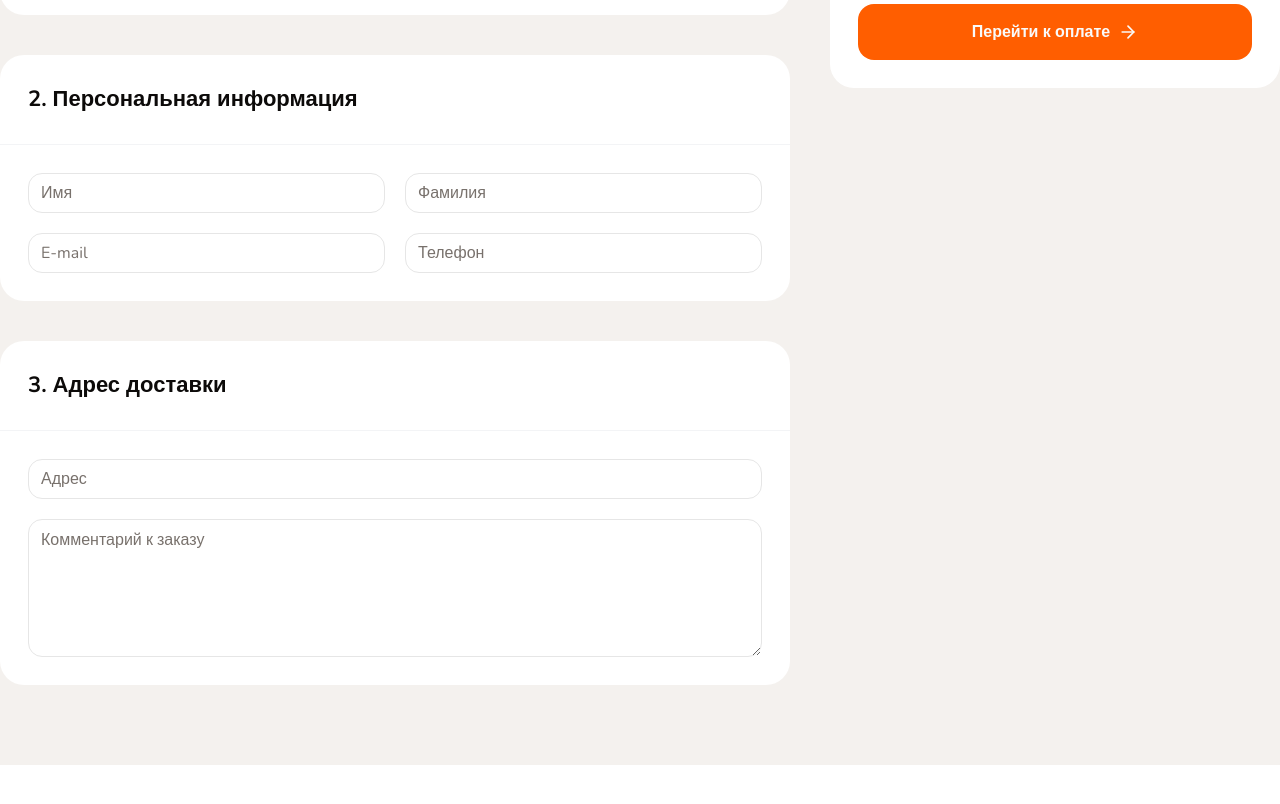
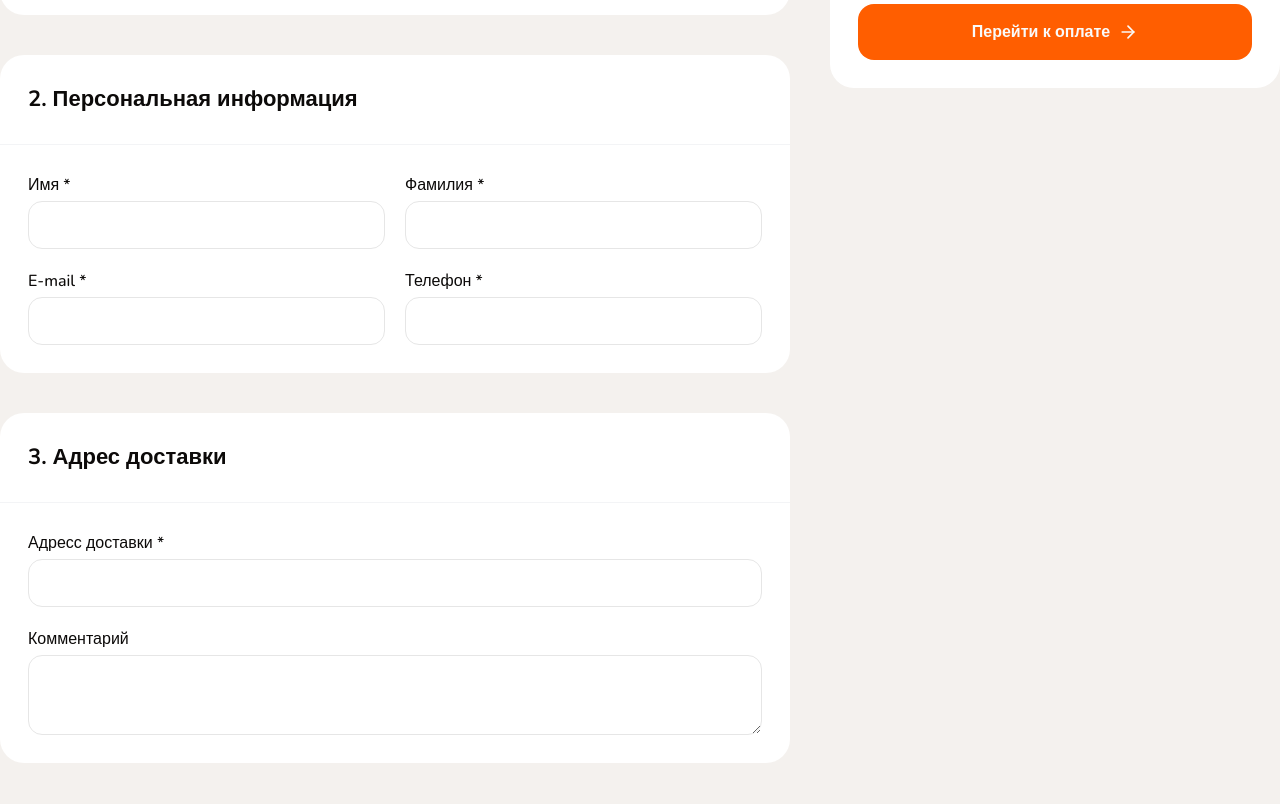
Before and after one commit to antmedwedew/next-pizza, a Next.js app: page /checkout in a window 1280 px wide. Shown: the part 380-1184 px from the top of the page. Before the commit the page ends 1145 px from the top, so only its background shows below. Built offline with nearby package versions, Linux system fonts and the light colour scheme; no server answers.

Commit message:
feat: add checkout forms from react-hook-forms

```diff
--- a/app/(checkout)/checkout/page.tsx
+++ b/app/(checkout)/checkout/page.tsx
@@ -1,21 +1,40 @@
 'use client';
 
 import { Title } from '@/shared/components/title';
-import { WhiteBlock } from '@/shared/components/white-block';
-import { Input } from '@/shared/components/ui/input';
-import { Textarea } from '@/shared/components/ui/textarea';
 import { CheckoutCart } from '@/shared/components/checkout/checkout-cart';
 import { useCart } from '@/shared/my-hooks/use-cart';
 import { CheckoutSidebar } from '@/shared/components/checkout/checkout-sidebar';
+import { FormProvider, useForm } from 'react-hook-form';
+import { zodResolver } from '@hookform/resolvers/zod';
+import { CheckoutPersonalForm } from '@/shared/components/checkout/checkout-personal-form';
+import { CheckoutAddressForm } from '@/shared/components/checkout/checkout-address-form';
+import { checkoutFormSchema, CheckoutFormType } from '@/shared/form-schemas/checkout-form-schema';
 
 export default function CheckoutPage() {
   const { items, isLoading, totalAmount, removeCartItem, updateItemCount } = useCart();
+
+  const form = useForm<CheckoutFormType>({
+    resolver: zodResolver(checkoutFormSchema),
+    defaultValues: {
+      firstName: '',
+      lastName: '',
+      email: '',
+      phone: '',
+      address: '',
+      comment: '',
+    },
+  });
+
+  const onSubmit = (data: CheckoutFormType) => {
+    console.log(data);
+  };
 
   return (
     <div className="pt-10">
       <Title size="xl" className="font-extrabold pb-10" text="Оформление заказа" />
 
-      <div className="flex gap-10">
+      <FormProvider {...form}>
+        <form className="flex gap-10" onSubmit={form.handleSubmit(onSubmit)}>
           <div className="flex flex-col gap-10 flex-1 mb-20">
             <CheckoutCart
               items={items}
@@ -24,25 +43,14 @@ export default function CheckoutPage() {
               onClickRemoveButton={removeCartItem}
             />
 
-          <WhiteBlock title="2. Персональная информация">
-            <div className="grid grid-cols-2 gap-5">
-              <Input name="firstName" className="text-base" placeholder="Имя" />
-              <Input name="lastName" className="text-base" placeholder="Фамилия" />
-              <Input name="email" className="text-base" placeholder="E-mail" />
-              <Input name="phone" className="text-base" placeholder="Телефон" />
-            </div>
-          </WhiteBlock>
+            <CheckoutPersonalForm />
 
-          <WhiteBlock title="3. Адрес доставки">
-            <div className="flex flex-col gap-5">
-              <Input name="firstName" className="text-base" placeholder="Адрес" />
-              <Textarea rows={5} className="text-base" placeholder="Комментарий к заказу" />
-            </div>
-          </WhiteBlock>
+            <CheckoutAddressForm />
           </div>
 
           <CheckoutSidebar totalAmount={totalAmount} />
-      </div>
+        </form>
+      </FormProvider>
     </div>
   );
 }
--- a/package.json
+++ b/package.json
@@ -18,6 +18,7 @@
     "seed": "ts-node --compiler-options {\"module\":\"CommonJS\"} prisma/seed.ts"
   },
   "dependencies": {
+    "@hookform/resolvers": "^3.9.1",
     "@radix-ui/react-checkbox": "^1.1.1",
     "@radix-ui/react-dialog": "^1.1.2",
     "@radix-ui/react-popover": "^1.1.1",
@@ -31,10 +32,12 @@
     "next": "14.2.5",
     "react": "^18",
     "react-dom": "^18",
+    "react-hook-form": "^7.53.2",
     "react-hot-toast": "^2.4.1",
     "tailwind-merge": "^2.4.0",
     "tailwindcss-animate": "^1.0.7",
     "vaul": "^0.9.1",
+    "zod": "^3.23.8",
     "zustand": "^4.5.4"
   },
   "devDependencies": {
--- /dev/null
+++ b/shared/components/checkout/checkout-address-form.tsx
@@ -0,0 +1,15 @@
+import { FC } from 'react';
+import { WhiteBlock } from '@/shared/components/white-block';
+import { FormInput } from '@/shared/form-components/form-input';
+import { FormTextarea } from '@/shared/form-components/form-textarea';
+
+interface CheckoutAddressFormProps {}
+
+export const CheckoutAddressForm: FC<CheckoutAddressFormProps> = ({}) => (
+  <WhiteBlock title="3. Адрес доставки">
+    <div className="flex flex-col gap-5">
+      <FormInput name="address" label="Адресс доставки" required />
+      <FormTextarea name="comment" label="Комментарий" />
+    </div>
+  </WhiteBlock>
+);
--- /dev/null
+++ b/shared/components/checkout/checkout-personal-form.tsx
@@ -0,0 +1,16 @@
+import { FC } from 'react';
+import { FormInput } from '@/shared/form-components/form-input';
+import { WhiteBlock } from '@/shared/components/white-block';
+
+interface CheckoutPersonalFormProps {}
+
+export const CheckoutPersonalForm: FC<CheckoutPersonalFormProps> = ({}) => (
+  <WhiteBlock title="2. Персональная информация">
+    <div className="grid grid-cols-2 gap-5">
+      <FormInput name="firstName" label="Имя" required />
+      <FormInput name="lastName" label="Фамилия" required />
+      <FormInput name="email" label="E-mail" required />
+      <FormInput name="phone" label="Телефон" required />
+    </div>
+  </WhiteBlock>
+);
--- a/shared/components/count-button.tsx
+++ b/shared/components/count-button.tsx
@@ -1,6 +1,7 @@
 import { cn } from '@/shared/lib/utils';
 import { FC } from 'react';
-import { CountIconButton } from '@/shared/components/count-icon-button';
+import { Minus, Plus } from 'lucide-react';
+import { Button } from '@/shared/components/ui/button';
 
 interface CountButtonProps {
   value?: number;
@@ -9,13 +10,26 @@ interface CountButtonProps {
 }
 
 export const CountButton: FC<CountButtonProps> = ({ className, onClick, value = 1 }) => {
+  const classButton: string =
+    'p-0 hover:bg-primary hover:text-white disabled:bg-white disabled:border-gray-400 disabled:text-gray-400 w-[30px] h-[30px] rounded-[10px]';
+
   return (
     <div className={cn('inline-flex items-center justify-between gap-3', className)}>
-      <CountIconButton onClick={() => onClick?.('minus')} disabled={value === 1} type="minus" />
+      <Button
+        variant="outline"
+        disabled={value === 1}
+        onClick={() => onClick?.('minus')}
+        type="button"
+        className={classButton}
+      >
+        <Minus className="h-4" />
+      </Button>
 
       <b className="text-sm">{value}</b>
 
-      <CountIconButton onClick={() => onClick?.('plus')} type="plus" />
+      <Button variant="outline" onClick={() => onClick?.('plus')} type="button" className={classButton}>
+        <Plus className="h-4" />
+      </Button>
     </div>
   );
 };
--- a/shared/components/count-icon-button.tsx
+++ /dev/null
@@ -1,26 +0,0 @@
-import { Minus, Plus } from 'lucide-react';
-import { cn } from '@/shared/lib/utils';
-import { Button } from '@/shared/components/ui/button';
-import { FC } from 'react';
-
-interface IconButtonProps {
-  disabled?: boolean;
-  type?: 'plus' | 'minus';
-  onClick?: () => void;
-}
-
-export const CountIconButton: FC<IconButtonProps> = ({ disabled, type, onClick }) => {
-  return (
-    <Button
-      variant="outline"
-      disabled={disabled}
-      onClick={onClick}
-      type="button"
-      className={cn(
-        'p-0 hover:bg-primary hover:text-white disabled:bg-white disabled:border-gray-400 disabled:text-gray-400 w-[30px] h-[30px] rounded-[10px]',
-      )}
-    >
-      {type === 'plus' ? <Plus className="h-4" /> : <Minus className="h-4" />}
-    </Button>
-  );
-};
--- /dev/null
+++ b/shared/form-components/form-input.tsx
@@ -0,0 +1,54 @@
+import { FC, InputHTMLAttributes } from 'react';
+import { cn } from '@/shared/lib/utils';
+import { Input } from '@/shared/components/ui/input';
+import { X } from 'lucide-react';
+import { useFormContext } from 'react-hook-form';
+
+interface FormInputProps extends InputHTMLAttributes<HTMLInputElement> {
+  name: string;
+  label?: string;
+  required?: boolean;
+  className?: string;
+}
+
+export const FormInput: FC<FormInputProps> = ({ name, label, required, className, ...props }) => {
+  const {
+    register,
+    formState: { errors },
+    watch,
+    setValue,
+  } = useFormContext();
+
+  const value = watch(name);
+  const errorText = errors[name]?.message as string;
+
+  const handleClear = () => {
+    setValue(name, '', { shouldValidate: true });
+  };
+
+  return (
+    <div className={cn('', className)}>
+      {label && (
+        <span className="font-medium block mb-1">
+          {label} {required && <span className="text-red-500">*</span>}
+        </span>
+      )}
+
+      <div className="relative">
+        <Input className="text-base h-12 text-md" {...register(name)} {...props} />
+
+        {value && (
+          <button
+            type="button"
+            className="absolute right-4 top-1/2 -translate-y-1/2 opacity-50 hover:opacity-100 cursor-pointer transition-all"
+            onClick={handleClear}
+          >
+            <X size={20} />
+          </button>
+        )}
+      </div>
+
+      {errorText && <p className="text-red-500 text-sm mt-2">{errorText}</p>}
+    </div>
+  );
+};
--- /dev/null
+++ b/shared/form-components/form-textarea.tsx
@@ -0,0 +1,54 @@
+import { FC, InputHTMLAttributes } from 'react';
+import { cn } from '@/shared/lib/utils';
+import { X } from 'lucide-react';
+import { Textarea } from '@/shared/components/ui/textarea';
+import { useFormContext } from 'react-hook-form';
+
+interface FormTextareaProps extends InputHTMLAttributes<HTMLInputElement> {
+  name: string;
+  label?: string;
+  required?: boolean;
+  className?: string;
+}
+
+export const FormTextarea: FC<FormTextareaProps> = ({ name, label, required, className, ...props }) => {
+  const {
+    register,
+    formState: { errors },
+    watch,
+    setValue,
+  } = useFormContext();
+
+  const value = watch(name);
+  const errorText = errors[name]?.message as string;
+
+  const handleClear = () => {
+    setValue(name, '', { shouldValidate: true });
+  };
+
+  return (
+    <div className={cn('', className)}>
+      {label && (
+        <span className="font-medium block mb-1">
+          {label} {required && <span className="text-red-500">*</span>}
+        </span>
+      )}
+
+      <div className="relative">
+        <Textarea className="text-base h-12 text-md" {...register(name)} {...props} />
+
+        {value && (
+          <button
+            type="button"
+            className="absolute right-4 top-1/2 -translate-y-1/2 opacity-50 hover:opacity-100 cursor-pointer transition-all"
+            onClick={handleClear}
+          >
+            <X size={20} />
+          </button>
+        )}
+      </div>
+
+      {errorText && <p className="text-red-500 text-sm mt-2">{errorText}</p>}
+    </div>
+  );
+};
--- /dev/null
+++ b/shared/form-schemas/checkout-form-schema.ts
@@ -0,0 +1,12 @@
+import { z } from 'zod';
+
+export const checkoutFormSchema = z.object({
+  firstName: z.string().min(2, { message: 'Имя должно содержать не менее 2-х символов' }),
+  lastName: z.string().min(2, { message: 'Фамилия должна содержать не менее 2-х символов' }),
+  email: z.string().email({ message: 'Введите корректную почту' }),
+  phone: z.string().min(10, { message: 'Введите корректный номер телефона' }),
+  address: z.string().min(5, { message: 'Введите корректный адрес' }),
+  comment: z.string().optional(),
+});
+
+export type CheckoutFormType = z.infer<typeof checkoutFormSchema>;
```
Also changed, not shown: 1 other file (tests, documents, lock files or other folders). Lines whose indentation alone changed are shown as unchanged.
